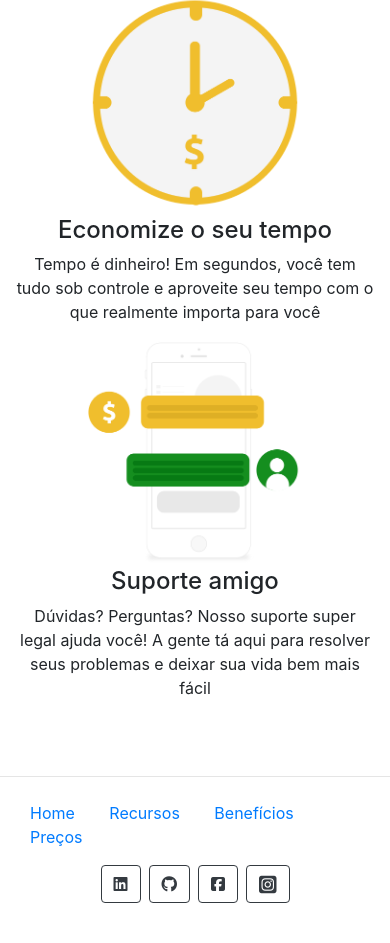
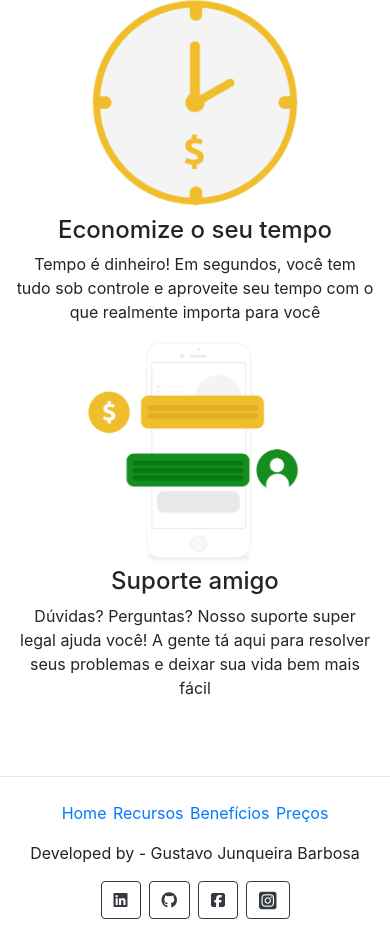
Before and after one commit to gustavojb1/Finans, a plain HTML site: page index.html in a window 390 px wide. Shown: the part 2252-3195 px from the top of the page. Drawn offline with nearby package versions, Linux system fonts and the light colour scheme.

Commit message:
copyright

```diff
--- a/css/estilo.css
+++ b/css/estilo.css
@@ -9,5 +9,24 @@
 }
 
 footer p a{
-	margin: 5px 15px;
+	margin: 5px 5px;
 }
+
+@media (max-width: 992px) {
+	footer p a{
+		margin: 5px 1px;
+	  font-size: 0.8rem;
+	}
+	footer p {
+	  font-size: 0.9rem;
+	}
+  }
+
+  @media (max-width: 769px) {
+	footer p a{
+	  font-size: 1rem;
+	}
+	footer p {
+		font-size: 1rem;
+	  }
+  }
--- a/index.html
+++ b/index.html
@@ -168,7 +168,7 @@
     <footer class="my-4">
       <div class="container">
         <div class="row">
-          <div class="col-md-8 d-flex justify-content-center justify-content-md-start">
+          <div class="col-md-4 d-flex justify-content-center justify-content-md-start">
             <p>
               <a href="">Home</a>
               <a href="">Recursos</a>
@@ -176,7 +176,13 @@
               <a href="">Preços</a>
             </p>
           </div>
-          <div class="col-md-4 d-flex justify-content-center justify-content-md-end">
+          <div class="col-md-5 d-flex justify-content-center justify-content-md-center">
+            <p>
+              Developed by - Gustavo Junqueira Barbosa
+            </p>
+          </div>
+
+          <div class="col-md-3 d-flex justify-content-center align-items-center justify-content-md-end">
             <a href="https://www.linkedin.com/in/gustavo-barbosa-b2668023a/" target="_blank" class="btn btn-outline-dark ">
               <i class="fa-brands fa-linkedin"></i>
             </a>
```
